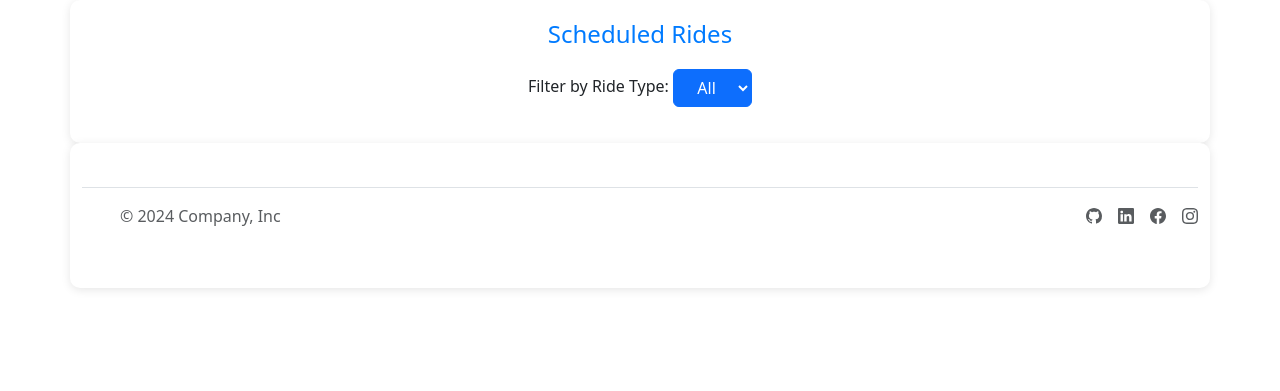
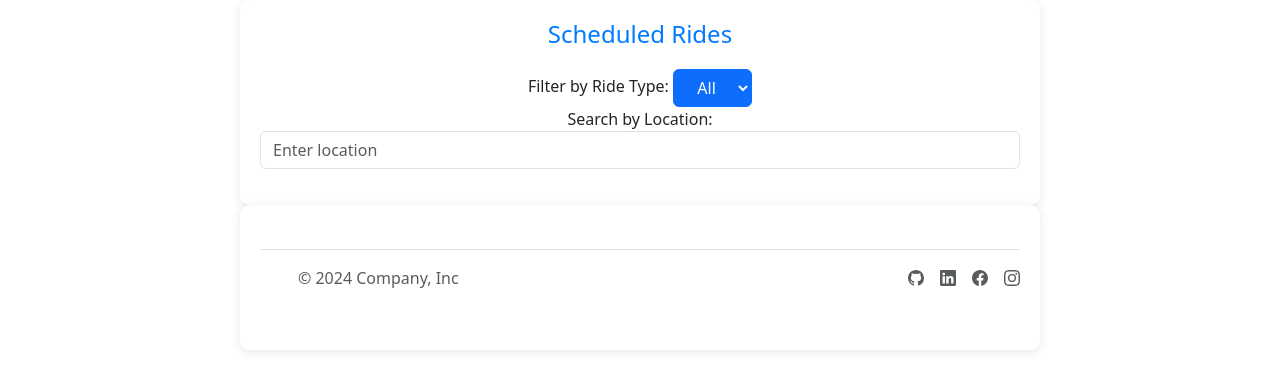
Before and after one commit to MHThe1/Django-mysql-Student-Ride-Sharing-service, a Django app: template website/templates/scheduled_rides.html in a window 1280 px wide. Shown: the part 56-447 px from the top of the page. Run offline with Django 5.2, Linux system fonts and the light colour scheme; the template is opened without the code that fills it, so the values that code supplies are empty; the visitor is signed in with stand-in values (Sample User, id 1).

Commit message:
Search with autorefresh functionality and some UI changes

```diff
--- a/website/templates/scheduled_rides.html
+++ b/website/templates/scheduled_rides.html
@@ -23,6 +23,14 @@
         box-shadow: 0 2px 5px rgba(0, 0, 0, 0.1);
     }
 
+    .container {
+        max-width: 800px;
+        margin: 0 auto;
+        background-color: #ffffff;
+        border-radius: 10px;
+        padding: 20px;
+        box-shadow: 0 2px 10px rgba(0, 0, 0, 0.1);
+    }
 
 
     a {
@@ -58,6 +66,9 @@
         <option value="bike">Bike</option>
         <option value="car">Car</option>
     </select>
+    <br>
+    <label for="location-input">Search by Location:</label>
+    <input type="text" id="location-input" class="form-control" placeholder="Enter location">
     <ul id="ride-list">
         {% for ride in scheduled_rides %}
         <a href="{% url 'ride_monitor' ride.id %}">
@@ -77,22 +88,66 @@
 <script>
     document.addEventListener('DOMContentLoaded', function () {
         const selectElement = document.getElementById('ride-type-select');
+        const locationInput = document.getElementById('location-input');
+
+        const urlParams = new URLSearchParams(window.location.search);
+        const rideTypeParam = urlParams.get('ride_type');
+        const locationParam = urlParams.get('location');
+
+        if (rideTypeParam) {
+            selectElement.value = rideTypeParam;
+        }
+        if (locationParam) {
+            locationInput.value = locationParam;
+        }
+
         selectElement.addEventListener('change', function () {
+            filterRides();
+        });
+
+        locationInput.addEventListener('input', function () {
             filterRides();
         });
 
         function filterRides() {
             const selectedRideType = selectElement.value;
+            const searchLocation = locationInput.value.trim().toLowerCase();
             const rideItems = document.querySelectorAll('.ride-item');
             rideItems.forEach(function (ride) {
                 const rideType = ride.getAttribute('data-ride-type');
-                if (selectedRideType === 'all' || selectedRideType === rideType) {
+                const rideLocation = ride.querySelector('.location').textContent.trim().toLowerCase();
+                const rideMatchesType = selectedRideType === 'all' || selectedRideType === rideType;
+                const rideMatchesLocation = !searchLocation || rideLocation.includes(searchLocation);
+                if (rideMatchesType && rideMatchesLocation) {
                     ride.style.display = '';
                 } else {
                     ride.style.display = 'none';
                 }
             });
         }
+
+        function reloadPage() {
+            const rideTypeValue = selectElement.value;
+            const locationValue = locationInput.value;
+            const queryParams = new URLSearchParams();
+            if (rideTypeValue !== 'all') {
+                queryParams.set('ride_type', rideTypeValue);
+            }
+            if (locationValue.trim() !== '') {
+                queryParams.set('location', locationValue);
+            }
+            const queryString = queryParams.toString();
+            const url = window.location.pathname + (queryString ? '?' + queryString : '');
+            window.location.href = url;
+        }
+
+        function autoRefresh() {
+            setTimeout(function () {
+                reloadPage();
+            }, 600000);
+        }
+
+        autoRefresh();
     });
 </script>
 
```
Also changed, not shown: website/templates/ride_details.html (+11 -0 lines), website/templates/ride_monitor.html (+19 -7 lines).
